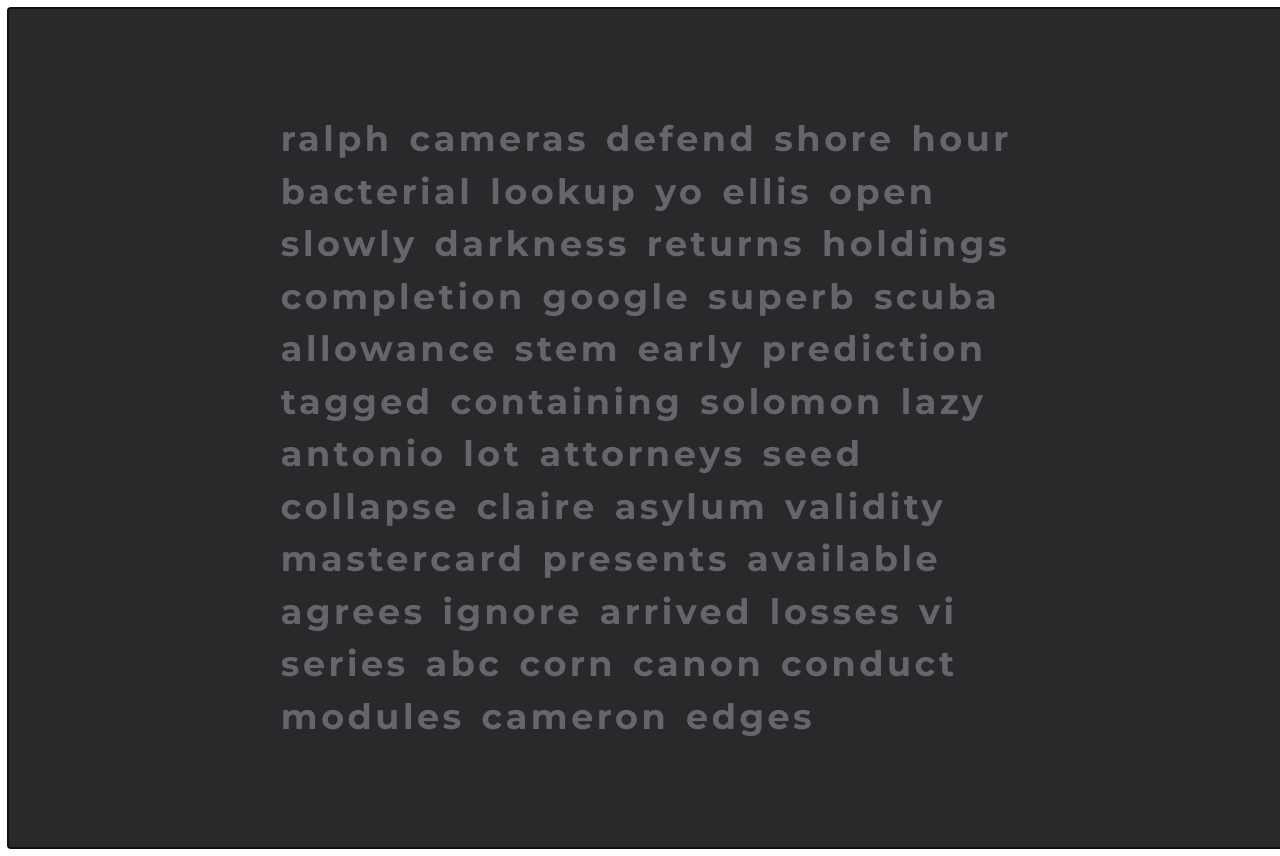
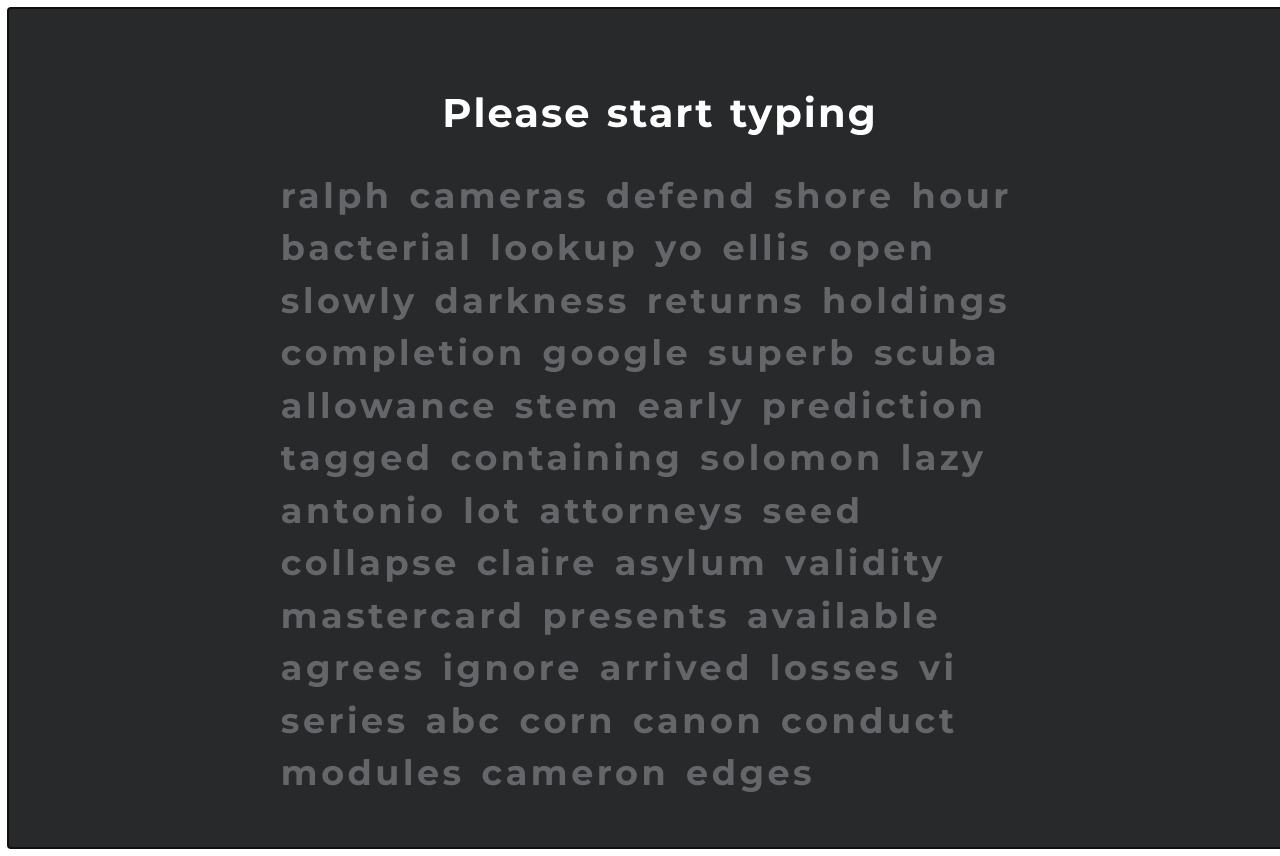
Before and after one commit to PAWAN-PAREEK-1/typing-speed-test, a Next.js app: page / in a window 1280 px wide. Shown: the top 856 px of the page. Built offline with nearby package versions, Linux system fonts and the light colour scheme.

Commit message:
final touch

```diff
--- a/src/app/components/TypingTest.jsx
+++ b/src/app/components/TypingTest.jsx
@@ -58,6 +58,8 @@
   };
 
   return (
+<>
+
     <div
       style={{
         backgroundColor: '#28292b',
@@ -66,6 +68,7 @@
         height: '100vh',
         display: 'flex',
         justifyContent: 'center',
+        flexDirection:'column',
         alignItems: 'center',
         // wordWrap: 'break-word',
         // fontSize: '25px',
@@ -76,6 +79,8 @@
       tabIndex="0"
       ref={paragraphRef} className='maindiv'
     >
+      <div className='heading'><h1>Please start typing</h1></div>
+
       <div style={{ width: '60%', textJustify: 'left' }} className="mainText typewriter">
         {paragraph.split('').map((letter, index) => (
           <span key={index} style={{
@@ -88,6 +93,7 @@
         ))}
       </div>
     </div>
+    </>
   );
 };
 
--- a/src/app/globals.css
+++ b/src/app/globals.css
@@ -4,7 +4,7 @@
 @import url('https://fonts.googleapis.com/css2?family=Montserrat:ital,wght@0,100..900;1,100..900&display=swap');
 
 /* Apply Montserrat font to .mainText class */
-.mainText {
+.mainText  {
   font-family: "Montserrat", sans-serif;
   font-size: 35px;
   word-spacing: 0.1em;
@@ -57,3 +57,14 @@
   font-family: sans-serif;
   width: 100%;
 }
+
+.heading  {
+  font-family: "Montserrat", sans-serif;
+  font-size: 20px;
+  word-spacing: 0.1em;
+  letter-spacing: 0.1em;
+  font-weight: 700;
+  line-height: 1.5;
+  text-align: center;/* Adjust line height to ensure proper spacing */
+
+}
```
